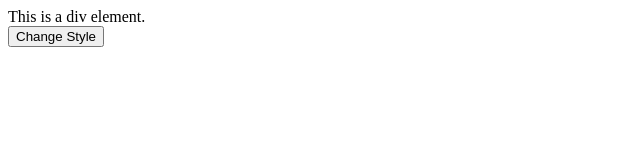
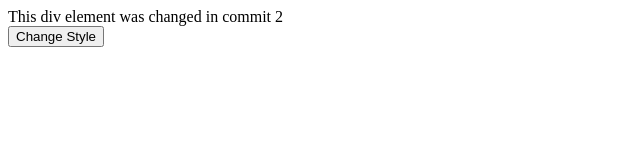
Before and after one commit to SathvikSibyala/Demo1, a plain HTML site: page index.html in a window 1280 px wide. Shown: the whole page, without its empty margins (0-640 px from the left). Drawn offline with Linux system fonts and the light colour scheme.

Commit message:
Commit 2

```diff
--- a/index.html
+++ b/index.html
@@ -4,7 +4,7 @@
     <title>Style Change Example</title>
 </head>
 <body>
-    <div id="myDiv">This is a div element.</div>
+    <div id="myDiv">This div element was changed in commit 2</div>
     <button id="changeStyleButton">Change Style</button>
 
     <script src="script.js"></script>
```
